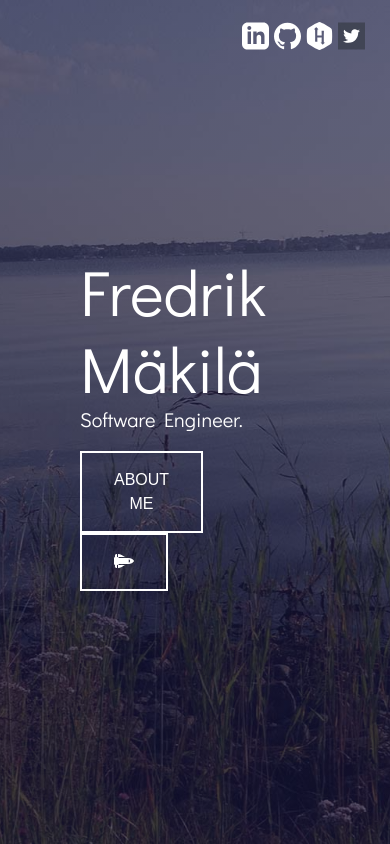
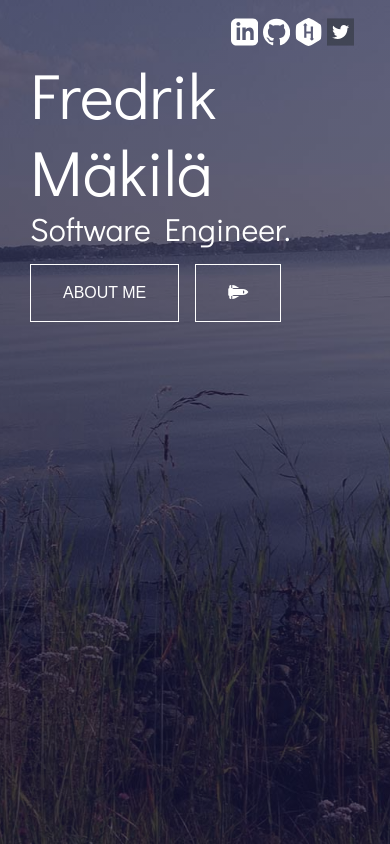
Before and after one commit to GitHug/fredrik.ax, a React (Create React App) app: page / in a window 390 px wide. Built offline with nearby package versions, Linux system fonts and the light colour scheme.

Commit message:
Changes for a more responsive design

```diff
--- a/src/App.js
+++ b/src/App.js
@@ -10,16 +10,16 @@ class App extends Component {
   render() {
     return (
       <HashRouter>
-        <main className="App">
+        <main className={'App container-fluid'}>
           <header>
             <OnlinePresence />
           </header>
-          <section className={'App-container'}>
-            <div className={'App-grid'}>
-              <div className={'column-left'}>
+          <section className={'App-container container'}>
+            <div className={'row'}>
+              <div className={'col'}>
                 <Home />
               </div>
-              <div className={'column-right'}>
+              <div className={'col'}>
                 <Route path={'/about-me'} component={AboutMe} />
                 <Route path={'/secret'} component={Secret} />
               </div>
--- a/src/App.scss
+++ b/src/App.scss
@@ -9,37 +9,12 @@
   -moz-background-size: cover;
   -o-background-size: cover;
   background-size: cover;
-}
-
-body {
-  overflow: hidden;
-}
-
-.App {
   height: 100vh;
+  width: 100%;
 }
 
 .App-container {
   display: flex;
-  flex-flow: column wrap;
   justify-content: center;
-  height: 100%;
-  padding-left: 5em;
+  align-content: center;
 }
-
-.App-container button {
-  margin-top: 20px;
-}
-
-.App-grid {
-  display: grid;
-  grid-template-columns: 50% 50%;
-}
-
-.App-grid .column-left {
-  grid-column-start: 1;
-}
-
-.App-container .column-right {
-  grid-column-start: 2;
-}
--- a/src/components/Home.js
+++ b/src/components/Home.js
@@ -7,7 +7,7 @@ class Home extends Component {
     return (
       <div className={'Home-container'}>
         <Intro />
-        <ButtonBar />
+        <ButtonBar className={'row'} />
       </div>
     );
   }
--- a/src/components/buttonbar/ButtonBar.js
+++ b/src/components/buttonbar/ButtonBar.js
@@ -5,7 +5,7 @@ import './ButtonBar.css';
 class ButtonBar extends Component {
   render() {
     return (
-      <nav className={'ButtonBar'}>
+      <nav className={'ButtonBar btn-group'}>
         <ul>
           <li>
             <Button page={'/about-me'} content={'ABOUT ME'} />
--- a/src/components/buttonbar/ButtonBar.scss
+++ b/src/components/buttonbar/ButtonBar.scss
@@ -1,3 +1,7 @@
+.ButtonBar {
+  white-space: nowrap;
+}
+
 .ButtonBar ul {
   list-style-type: none;
   margin: 0;
@@ -10,5 +14,5 @@
 }
 
 .ButtonBar li {
-  padding-right: 20px;
+  padding-right: 1em;
 }
--- a/src/components/intro/Intro.scss
+++ b/src/components/intro/Intro.scss
@@ -2,17 +2,17 @@
   color: #ffffff;
   font-family: 'Didact Gothic', sans-serif;
   display: inline-block;
-  padding-bottom: 20px;
+  padding-bottom: 1em;
 }
 
 .Intro h1 {
-  font-size: 64px;
+  font-size: 4em;
   margin: 0;
   padding: 0;
 }
 
 .Intro h2 {
-  font-size: 20px;
+  font-size: 2em;
   float: left;
   margin: 0;
   padding: 0;
--- a/src/components/mybutton/MyButton.scss
+++ b/src/components/mybutton/MyButton.scss
@@ -4,13 +4,13 @@
 
 .MyButton a {
   background-color: rgba(255, 255, 255, 0);
-  border: 2px solid #fff;
+  border: 0.1em solid #fff;
   color: white;
-  padding: 15px 32px;
+  padding: 1em 2em;
   text-align: center;
   text-decoration: none;
   display: inline-block;
-  font-size: 16px;
+  font-size: 1em;
   -webkit-border-radius: 0;
   -moz-border-radius: 0;
   border-radius: 0;
--- a/src/components/onlinepresence/OnlinePresence.js
+++ b/src/components/onlinepresence/OnlinePresence.js
@@ -8,7 +8,7 @@ import './OnlinePresence.css';
 class OnlinePresence extends Component {
   render() {
     return (
-      <div className={'OnlinePresence-container'}>
+      <div className={'OnlinePresence-container navbar navbar-expand-lg'}>
         <LinkedInLogo />
         <GitHubLogo />
         <HackerRankLogo />
--- a/src/components/onlinepresence/OnlinePresence.scss
+++ b/src/components/onlinepresence/OnlinePresence.scss
@@ -1,15 +1,14 @@
 .OnlinePresence-container {
-  height: 32px;
-  padding: 20px;
+  padding-top: 1em;
   color: white;
-  width: auto;
-  float: right;
+  display:flex;
+  justify-content: flex-end;
 }
 
 .OnlinePresence-container a svg {
-  width: 32px;
-  height: 32px;
-  padding-right: 5px;
+  width: 2em;
+  height: 2em;
+  padding-right: 0.3em;
   fill: white;
 }
 
```
